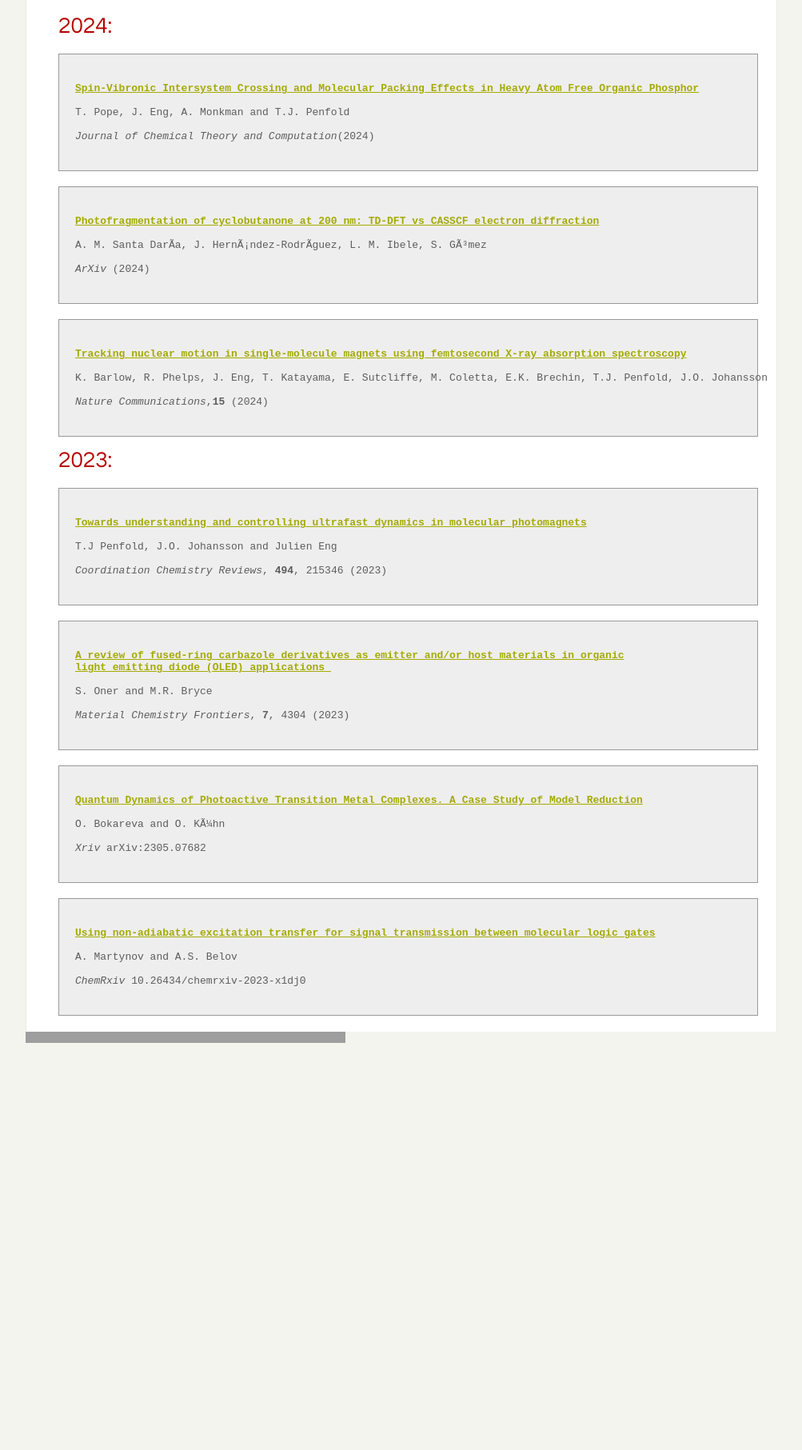
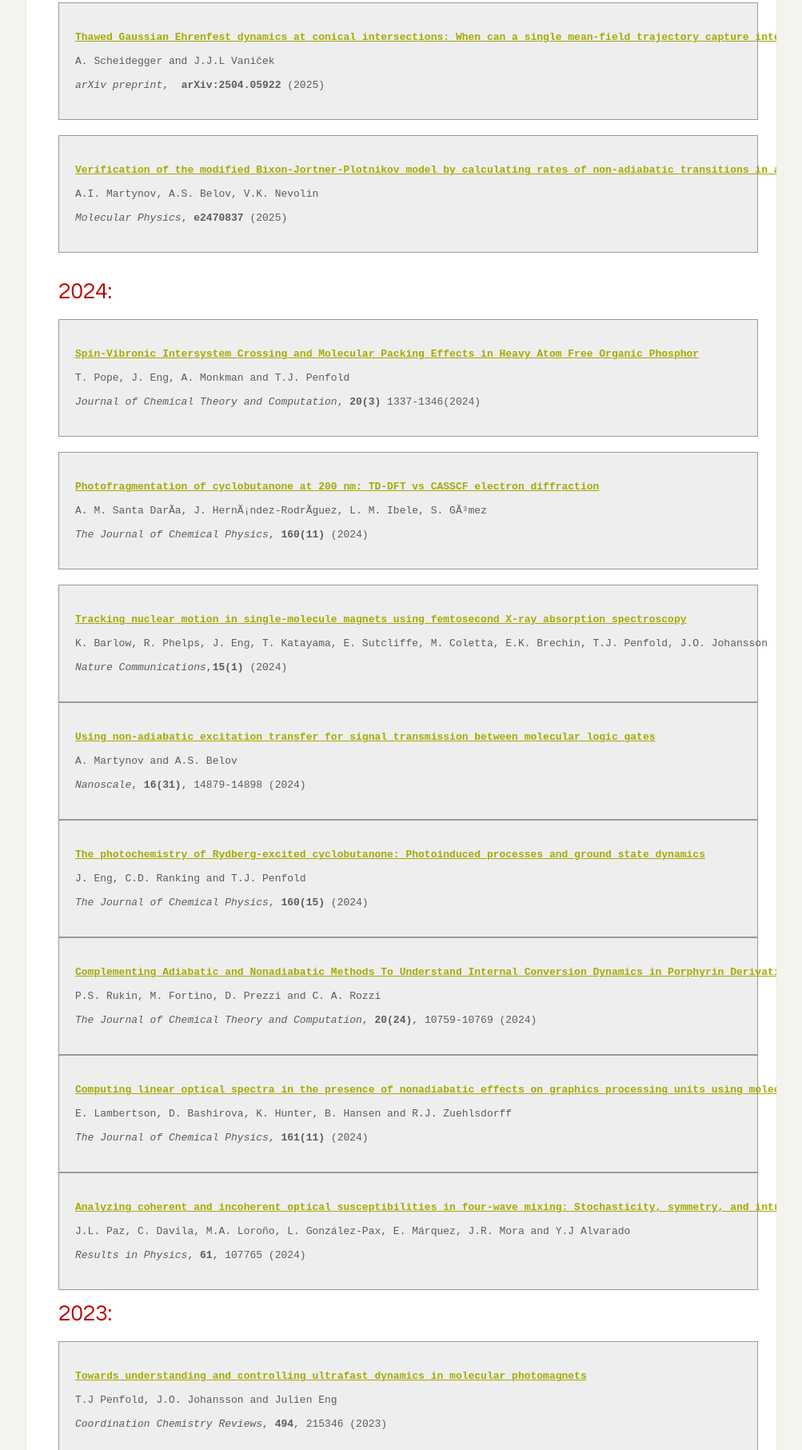
Before and after one commit to JulienEng/VCMakerHome, a plain HTML site: page publi.html in a window 1280 px wide. Shown: the part 644-2457 px from the top of the page at 80% size, without its empty margins (138-1141 px from the left). Before the commit the page ends 2041 px from the top, so only its background shows below. Drawn offline with Linux system fonts and the light colour scheme; grey boxes are pictures that could not be loaded.

Commit message:
Update publications

```diff
--- a/publi.html
+++ b/publi.html
@@ -57,24 +57,68 @@ T.J Penfold and Julien Eng <br>
           <h1>Works citing <b>VCMaker</b></h1>
           <h2>2025:</h2>
 
+          <pre><code>
+<a href="https://doi.org/10.1063/5.0224316" targ="_blank"><b>Thawed Gaussian Ehrenfest dynamics at conical intersections: When can a single mean-field trajectory capture internal conversion?</b></a> <br>
+A. Scheidegger and J.J.L Vani&#269;ek <br>
+<i>arXiv preprint</i>, <b> arXiv:2504.05922</b> (2025)  <br>
+</code></pre>
+          <br />
+          <pre><code>
+<a href="https://doi.org/10.1080/00268976.2025.2470837" targ="_blank"><b>Verification of the modified Bixon-Jortner-Plotnikov model by calculating rates of non-adiabatic transitions in aromatic compounds </b></a> <br>
+A.I. Martynov, A.S. Belov, V.K. Nevolin <br>
+<i>Molecular Physics</i>, <b>e2470837</b> (2025) <br>
+</code></pre>
+          <br />
+
+
           <h2>2024:</h2>
           <pre><code>
 <a href="https://pubs.acs.org/doi/full/10.1021/acs.jctc.3c01220" targ="_blank"><b>Spin-Vibronic Intersystem Crossing and Molecular Packing Effects in Heavy Atom Free Organic Phosphor</b></a> <br>
 T. Pope, J. Eng, A. Monkman and T.J. Penfold <br>
-<i>Journal of Chemical Theory and Computation</i>(2024) <br>
+<i>Journal of Chemical Theory and Computation</i>, <b>20(3)</b> 1337-1346(2024) <br>
 </code></pre>
           <br />
           <pre><code>
-<a href="https://arxiv.org/abs/2401.07597" targ="_blank"><b>Photofragmentation of cyclobutanone at 200 nm: TD-DFT vs CASSCF electron diffraction</b></a> <br>
+<a href="https://doi.org/10.1063/5.0197895" targ="_blank"><b>Photofragmentation of cyclobutanone at 200 nm: TD-DFT vs CASSCF electron diffraction</b></a> <br>
 A. M. Santa Daría, J. Hernández-Rodríguez, L. M. Ibele, S. Gómez <br>
-<i>ArXiv</i> (2024) <br>
+<i>The Journal of Chemical Physics</i>, <b>160(11)</b> (2024) <br>
 </code></pre>
           <br />
           <pre><code>
-<a href="https://arxiv.org/abs/2401.07597" targ="_blank"><b>Tracking nuclear motion in single-molecule magnets using femtosecond X-ray absorption spectroscopy</b></a> <br>
+<a href="https://www.nature.com/articles/s41467-024-48411-0" targ="_blank"><b>Tracking nuclear motion in single-molecule magnets using femtosecond X-ray absorption spectroscopy</b></a> <br>
 K. Barlow, R. Phelps, J. Eng, T. Katayama, E. Sutcliffe, M. Coletta, E.K. Brechin, T.J. Penfold, J.O. Johansson <br>
-<i>Nature Communications</i>,<b>15</b> (2024) <br>
+<i>Nature Communications</i>,<b>15(1)</b> (2024) <br>
 </code></pre>
+          <pre><code>
+<a href="https://doi.org/10.1039/D4NR01206B" target="_blank"><b>Using non-adiabatic excitation transfer for signal transmission between molecular logic gates</b></a> <br>
+A. Martynov and A.S. Belov <br>
+<i>Nanoscale</i>, <b>16(31)</b>, 14879-14898 (2024) <br>
+</code></pre>
+
+          <pre><code>
+<a href="https://doi.org/10.1063/5.0203597" target="_blank"><b>The photochemistry of Rydberg-excited cyclobutanone: Photoinduced processes and ground state dynamics</b></a> <br>
+J. Eng, C.D. Ranking and T.J. Penfold <br>
+<i>The Journal of Chemical Physics</i>, <b>160(15)</b> (2024) <br>
+</code></pre>
+
+          <pre><code>
+<a href="https://doi.org/10.1063/5.0203597" target="_blank"><b>Complementing Adiabatic and Nonadiabatic Methods To Understand Internal Conversion Dynamics in Porphyrin Derivatives</b></a> <br>
+P.S. Rukin, M. Fortino, D. Prezzi and C. A. Rozzi <br>
+<i>The Journal of Chemical Theory and Computation</i>, <b>20(24)</b>, 10759-10769 (2024) <br>
+</code></pre>
+
+          <pre><code>
+<a href="https://doi.org/10.1063/5.0224316" target="_blank"><b>Computing linear optical spectra in the presence of nonadiabatic effects on graphics processing units using molecular dynamics and tensor-network approaches</b></a> <br>
+E. Lambertson, D. Bashirova, K. Hunter, B. Hansen and R.J. Zuehlsdorff <br>
+<i>The Journal of Chemical Physics</i>, <b>161(11)</b> (2024) <br>
+</code></pre>
+
+          <pre><code>
+<a href="https://doi.org/10.1016/j.rinp.2024.107765" target="_blank"><b>Analyzing coherent and incoherent optical susceptibilities in four-wave mixing: Stochasticity, symmetry, and intramolecular coupling</b></a> <br>
+J.L. Paz, C. Davila, M.A. Loro&ntilde;o, L. Gonz&aacute;lez-Pax, E. M&aacute;rquez, J.R. Mora and Y.J Alvarado  <br>
+<i>Results in Physics</i>, <b>61</b>, 107765 (2024) <br>
+</code></pre>
+
 
 
           <h2>2023:</h2>
@@ -97,11 +141,6 @@ O. Bokareva and O. Kühn <br>
 <i>Xriv</i> arXiv:2305.07682<br>
 </code></pre>
           <br />
-          <pre><code>
-<a href="https://chemrxiv.org/engage/chemrxiv/article-details/64cbed6d69bfb8925a4de97b" target="_blank"><b>Using non-adiabatic excitation transfer for signal transmission between molecular logic gates</b></a> <br>
-A. Martynov and A.S. Belov <br>
-<i>ChemRxiv</i> 10.26434/chemrxiv-2023-x1dj0 <br>
-</code></pre>
         </div>
       </div>
       <div id="content_footer"></div>
```
